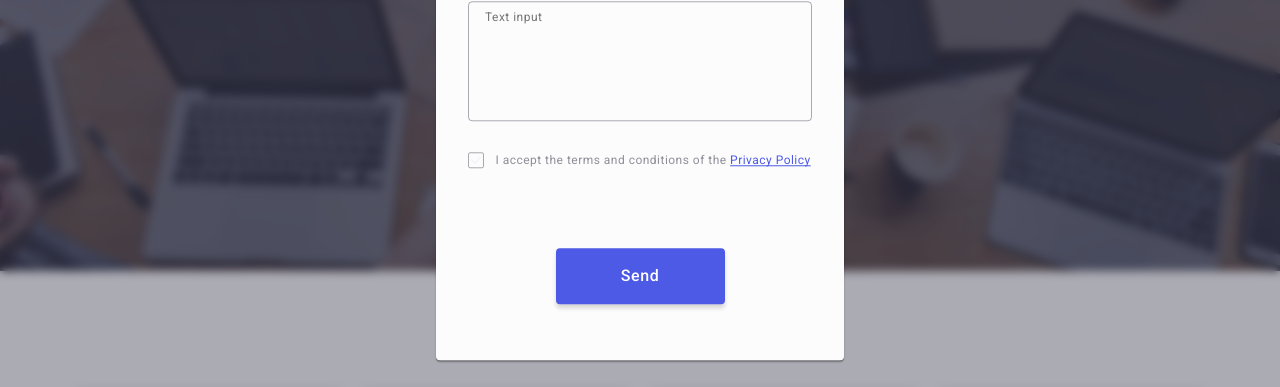
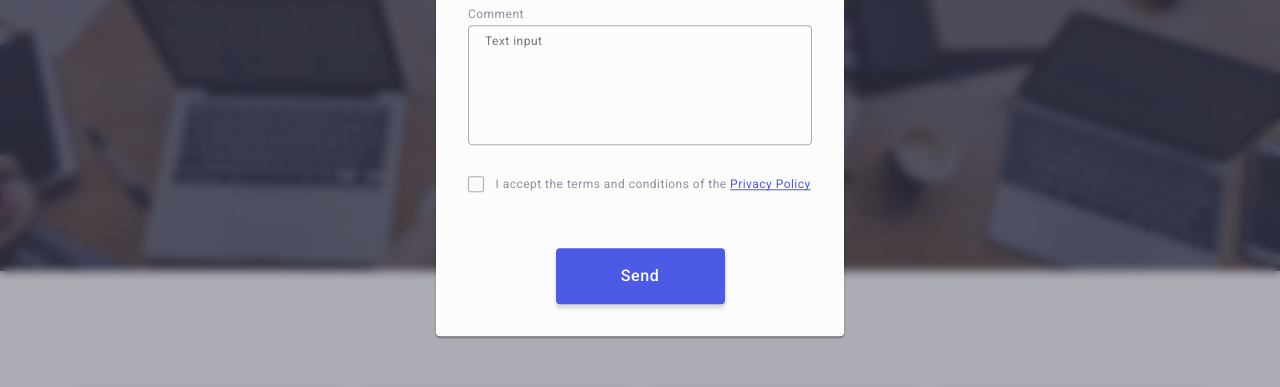
Before and after one commit to juliaparamonova/goit-markup-hw-05, a plain HTML site: page index.html in a window 1280 px wide. Shown: the part 399-786 px from the top of the page. Drawn offline with nearby package versions, Linux system fonts and the light colour scheme.

Commit message:
index.file

```diff
--- a/css/styles.css
+++ b/css/styles.css
@@ -627,7 +627,6 @@ ul {
 .modal {
     background: #fcfcfc;
     border-radius: 4px;
-    padding: 16px;
     box-shadow: 0 1px 1px 0 rgba(0, 0, 0, 0.14), 0 1px 3px 0 rgba(0, 0, 0, 0.12), 0 2px 1px 0 rgba(0, 0, 0, 0.2);
     max-width: 408px;
     min-height: 584px;
@@ -715,14 +714,12 @@ ul {
     background-color: #4d5ae5;
     box-shadow: 0 4px 4px 0 rgba(0, 0, 0, 0.15);
     border: none;
-
     font-weight: 500;
     font-size: 16px;
-    line-height: 150%;
+    line-height: 1.5;
     letter-spacing: 0.04em;
     text-align: center;
     color: #fff;
-    margin-bottom: 24px;
     cursor: pointer;
     transition: background-color 250ms cubic-bezier(0.4, 0, 0.2, 1);
 }
@@ -829,6 +826,7 @@ button {
     outline: transparent;
     resize: none;
     transition: border-color 250ms cubic-bezier(0.4, 0, 0.2, 1);
+    transition-property: border-color;
 }
 
 .comment-input:focus {
@@ -890,9 +888,9 @@ button {
     margin-bottom: 16px;
 }
 
-.modal-check {
+/* .modal-check {
     margin-bottom: 24px;
-}
+} */
 
 
 .checkbox-user-label {
```
